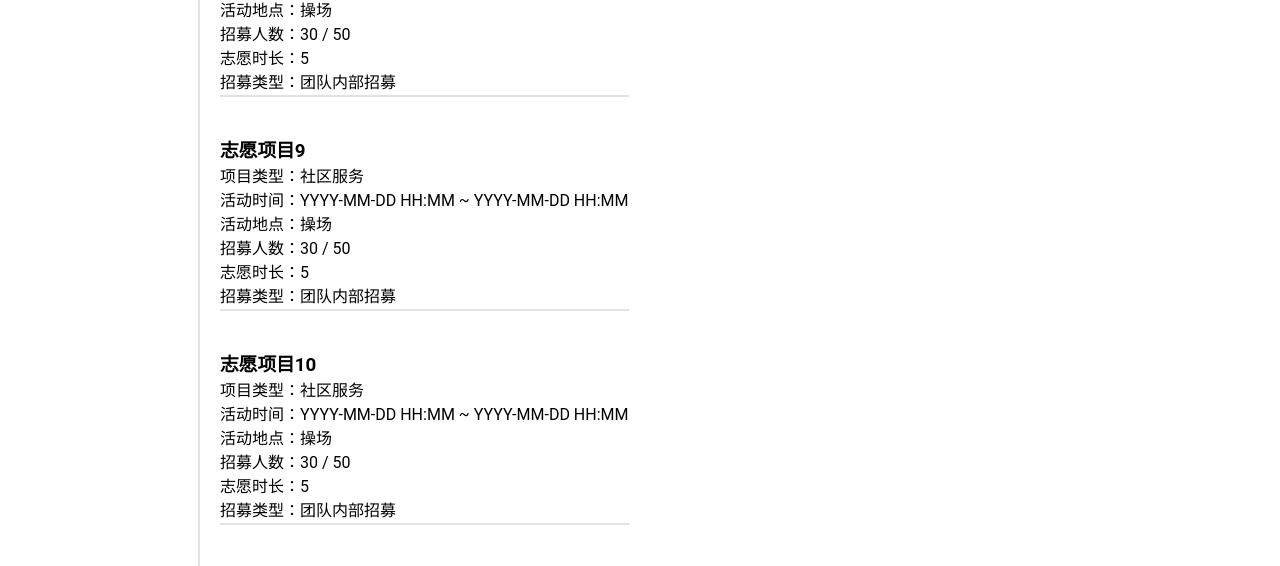
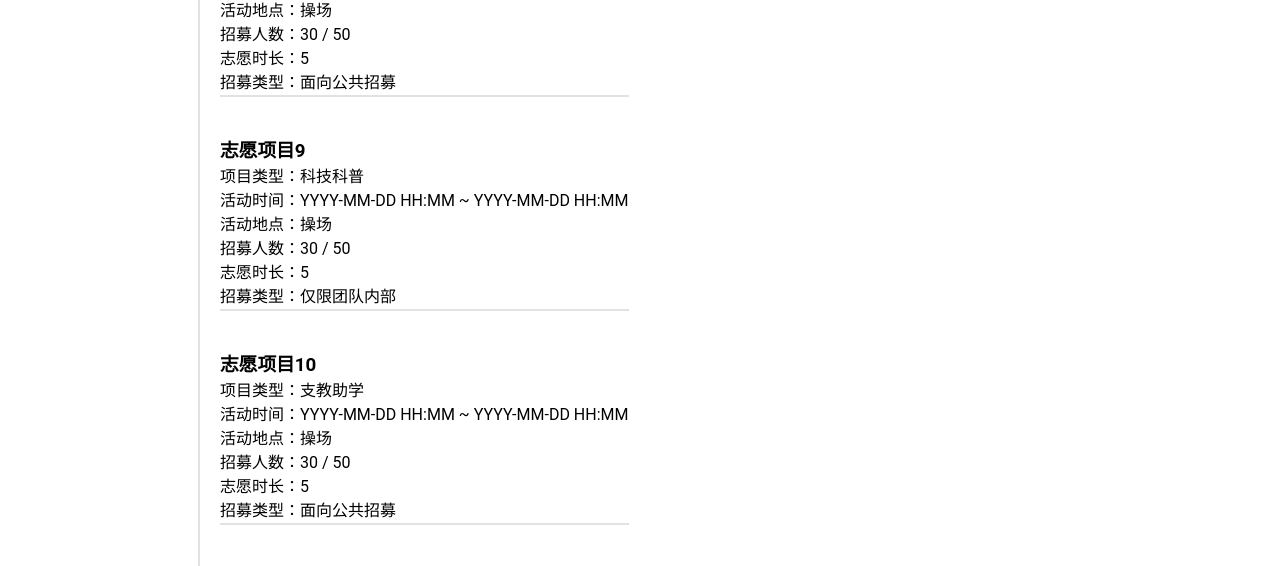
Before and after one commit to Hao7un/DataBase-BUAA-2023, a Vue app in the folder frontend/: page /recruitment/my in a window 1280 px wide. Shown: the part 213-779 px from the top of the page. Built offline with nearby package versions, Linux system fonts and the light colour scheme.

Commit message:
update recruitmentType

```diff
--- a/frontend/src/views/JoinRecruitmentPage.vue
+++ b/frontend/src/views/JoinRecruitmentPage.vue
@@ -53,14 +53,14 @@
                             <tr v-for="item in displayedList" @click="openDialog(item.id)">
                                 <td style="text-align:center">
                                     <div :class="item.isAttend ? 'green-status' : 'grey-status'"
-                                        style="width: 75px; height: 25px; margin-left: 37px;">{{ item.projectType }}</div>
+                                        style="width: 75px; height: 25px; margin-left: 37px;">{{ showProjectType(item.projectType) }}</div>
                                 </td>
                                 <td style="text-align:center">{{ item.projectName }}</td>
                                 <td style="text-align:center">{{ item.launchTime }}-{{ item.dueTime }}</td>
                                 <td style="text-align:center">{{ item.startTime }}-{{ item.endTime }}</td>
                                 <td style="text-align:center">
                                     <div :class="item.type === '公共' ? 'blue-type' : 'orange-type'"
-                                        style="width: 120px; height: 25px; margin-left: 15px;">{{ item.type }}</div>
+                                        style="width: 120px; height: 25px; margin-left: 15px;">{{ showRecruitmentType(item.type) }}</div>
                                 </td>
                                 <td style="text-align:center">{{ item.location }}</td>
                                 <td style="text-align:center">{{ item.volunteerHour }} 小时</td>
@@ -118,7 +118,7 @@ export default {
             type: "",
             hours: null,
             recruitmentList: [
-                { id: "00001", launchTime: "YYYY-MM-DD HH:MM", dueTime: "YYYY-MM-DD HH:MM", startTime: "YYYY-MM-DD HH:MM", endTime: "YYYY-MM-DD HH:MM", location: "操场", volunteerHour: "5", isAttend: true, type: "公共", maxNumber: "50", currentNumber: "30", projectId: "00001", projectName: "志愿项目1", projectType: "社区服务" },
+                { id: "00001", launchTime: "YYYY-MM-DD HH:MM", dueTime: "YYYY-MM-DD HH:MM", startTime: "YYYY-MM-DD HH:MM", endTime: "YYYY-MM-DD HH:MM", location: "操场", volunteerHour: "5", isAttend: true, type: "1", maxNumber: "50", currentNumber: "30", projectId: "00001", projectName: "志愿项目1", projectType: "1" },
             ],
             dialogVisible: false,
             attendId: "00001"
@@ -174,6 +174,30 @@ export default {
             this.$router.push({
                 path: '/recruitment/my'
             })
+        },
+        showRecruitmentType(type) {
+            switch (type) {
+                case '1':
+                    return '面向公共招募';
+                case '2':
+                    return '仅限团队内部';
+            }
+        },
+        showProjectType(type) {
+            switch (type) {
+                case '1':
+                    return '社区服务';
+                case '2':
+                    return '科技科普';
+                case '3':
+                    return '支教助学';
+                case '4':
+                    return '体育赛事';
+                case '5':
+                    return '大型演出';
+                case '6':
+                    return '其它';
+            }
         },
         openDialog(id) {
             this.dialogVisible = true;
--- a/frontend/src/views/MyRecruitmentPage.vue
+++ b/frontend/src/views/MyRecruitmentPage.vue
@@ -16,12 +16,12 @@
                 <div class="recruitment-container">
                     <div>
                         <h3>{{ item.projectName }}</h3>
-                        <p>项目类型：{{ item.projectType }}</p>
+                        <p>项目类型：{{ showProjectType(item.projectType) }}</p>
                         <p>活动时间：{{ item.startTime }} ~ {{ item.endTime }}</p>
                         <p>活动地点：{{ item.location }}</p>
                         <p>招募人数：{{ item.participantNumber }} / {{ item.maxNumber }}</p>
                         <p>志愿时长：{{ item.volunteerHour }}</p>
-                        <p>招募类型：{{ item.type }}</p>
+                        <p>招募类型：{{ showRecruitmentType(item.type) }}</p>
                     </div>
                 </div>
             </div>
@@ -32,12 +32,12 @@
                 <div class="recruitment-container">
                     <div>
                         <h3>{{ item.projectName }}</h3>
-                        <p>项目类型：{{ item.projectType }}</p>
+                        <p>项目类型：{{ showProjectType(item.projectType) }}</p>
                         <p>活动时间：{{ item.startTime }} ~ {{ item.endTime }}</p>
                         <p>活动地点：{{ item.location }}</p>
                         <p>招募人数：{{ item.participantNumber }} / {{ item.maxNumber }}</p>
                         <p>志愿时长：{{ item.volunteerHour }}</p>
-                        <p>招募类型：{{ item.type }}</p>
+                        <p>招募类型：{{ showRecruitmentType(item.type) }}</p>
                     </div>
                 </div>
             </div>
@@ -63,19 +63,19 @@ export default {
     data() {
         return {
             futureRecruitmentList: [
-                { id: "00008", startTime: "YYYY-MM-DD HH:MM", endTime: "YYYY-MM-DD HH:MM", location: "操场", volunteerHour: "5", type: "团队内部招募", maxNumber: "50", participantNumber: "30", projectId: "00001", projectName: "志愿项目8", projectType: "社区服务" },
-                { id: "00009", startTime: "YYYY-MM-DD HH:MM", endTime: "YYYY-MM-DD HH:MM", location: "操场", volunteerHour: "5", type: "团队内部招募", maxNumber: "50", participantNumber: "30", projectId: "00002", projectName: "志愿项目9", projectType: "社区服务" },
-                { id: "00010", startTime: "YYYY-MM-DD HH:MM", endTime: "YYYY-MM-DD HH:MM", location: "操场", volunteerHour: "5", type: "团队内部招募", maxNumber: "50", participantNumber: "30", projectId: "00003", projectName: "志愿项目10", projectType: "社区服务" },
-                { id: "00011", startTime: "YYYY-MM-DD HH:MM", endTime: "YYYY-MM-DD HH:MM", location: "操场", volunteerHour: "5", type: "团队内部招募", maxNumber: "50", participantNumber: "30", projectId: "00004", projectName: "志愿项目11", projectType: "社区服务" },
+                { id: "00008", startTime: "YYYY-MM-DD HH:MM", endTime: "YYYY-MM-DD HH:MM", location: "操场", volunteerHour: "5", type: "1", maxNumber: "50", participantNumber: "30", projectId: "00001", projectName: "志愿项目8", projectType: "1" },
+                { id: "00009", startTime: "YYYY-MM-DD HH:MM", endTime: "YYYY-MM-DD HH:MM", location: "操场", volunteerHour: "5", type: "2", maxNumber: "50", participantNumber: "30", projectId: "00002", projectName: "志愿项目9", projectType: "2" },
+                { id: "00010", startTime: "YYYY-MM-DD HH:MM", endTime: "YYYY-MM-DD HH:MM", location: "操场", volunteerHour: "5", type: "1", maxNumber: "50", participantNumber: "30", projectId: "00003", projectName: "志愿项目10", projectType: "3" },
+                { id: "00011", startTime: "YYYY-MM-DD HH:MM", endTime: "YYYY-MM-DD HH:MM", location: "操场", volunteerHour: "5", type: "1", maxNumber: "50", participantNumber: "30", projectId: "00004", projectName: "志愿项目11", projectType: "4" },
             ],
             pastRecruitmentList: [
-                { id: "00001", startTime: "YYYY-MM-DD HH:MM", endTime: "YYYY-MM-DD HH:MM", location: "操场", volunteerHour: "5", type: "团队内部招募", maxNumber: "50", participantNumber: "30", projectId: "00001", projectName: "志愿项目1", projectType: "社区服务" },
-                { id: "00002", startTime: "YYYY-MM-DD HH:MM", endTime: "YYYY-MM-DD HH:MM", location: "操场", volunteerHour: "5", type: "团队内部招募", maxNumber: "50", participantNumber: "30", projectId: "00002", projectName: "志愿项目2", projectType: "社区服务" },
-                { id: "00003", startTime: "YYYY-MM-DD HH:MM", endTime: "YYYY-MM-DD HH:MM", location: "操场", volunteerHour: "5", type: "团队内部招募", maxNumber: "50", participantNumber: "30", projectId: "00003", projectName: "志愿项目3", projectType: "社区服务" },
-                { id: "00004", startTime: "YYYY-MM-DD HH:MM", endTime: "YYYY-MM-DD HH:MM", location: "操场", volunteerHour: "5", type: "团队内部招募", maxNumber: "50", participantNumber: "30", projectId: "00004", projectName: "志愿项目4", projectType: "社区服务" },
-                { id: "00005", startTime: "YYYY-MM-DD HH:MM", endTime: "YYYY-MM-DD HH:MM", location: "操场", volunteerHour: "5", type: "团队内部招募", maxNumber: "50", participantNumber: "30", projectId: "00005", projectName: "志愿项目5", projectType: "社区服务" },
-                { id: "00006", startTime: "YYYY-MM-DD HH:MM", endTime: "YYYY-MM-DD HH:MM", location: "操场", volunteerHour: "5", type: "团队内部招募", maxNumber: "50", participantNumber: "30", projectId: "00006", projectName: "志愿项目6", projectType: "社区服务" },
-                { id: "00007", startTime: "YYYY-MM-DD HH:MM", endTime: "YYYY-MM-DD HH:MM", location: "操场", volunteerHour: "5", type: "团队内部招募", maxNumber: "50", participantNumber: "30", projectId: "00007", projectName: "志愿项目7", projectType: "社区服务" },
+                { id: "00001", startTime: "YYYY-MM-DD HH:MM", endTime: "YYYY-MM-DD HH:MM", location: "操场", volunteerHour: "5", type: "2", maxNumber: "50", participantNumber: "30", projectId: "00001", projectName: "志愿项目1", projectType: "5" },
+                { id: "00002", startTime: "YYYY-MM-DD HH:MM", endTime: "YYYY-MM-DD HH:MM", location: "操场", volunteerHour: "5", type: "1", maxNumber: "50", participantNumber: "30", projectId: "00002", projectName: "志愿项目2", projectType: "6" },
+                { id: "00003", startTime: "YYYY-MM-DD HH:MM", endTime: "YYYY-MM-DD HH:MM", location: "操场", volunteerHour: "5", type: "2", maxNumber: "50", participantNumber: "30", projectId: "00003", projectName: "志愿项目3", projectType: "1" },
+                { id: "00004", startTime: "YYYY-MM-DD HH:MM", endTime: "YYYY-MM-DD HH:MM", location: "操场", volunteerHour: "5", type: "1", maxNumber: "50", participantNumber: "30", projectId: "00004", projectName: "志愿项目4", projectType: "2" },
+                { id: "00005", startTime: "YYYY-MM-DD HH:MM", endTime: "YYYY-MM-DD HH:MM", location: "操场", volunteerHour: "5", type: "2", maxNumber: "50", participantNumber: "30", projectId: "00005", projectName: "志愿项目5", projectType: "3" },
+                { id: "00006", startTime: "YYYY-MM-DD HH:MM", endTime: "YYYY-MM-DD HH:MM", location: "操场", volunteerHour: "5", type: "2", maxNumber: "50", participantNumber: "30", projectId: "00006", projectName: "志愿项目6", projectType: "5" },
+                { id: "00007", startTime: "YYYY-MM-DD HH:MM", endTime: "YYYY-MM-DD HH:MM", location: "操场", volunteerHour: "5", type: "2", maxNumber: "50", participantNumber: "30", projectId: "00007", projectName: "志愿项目7", projectType: "4" },
             ],
         };
     },
@@ -89,7 +89,31 @@ export default {
             this.$router.push({
                 path: '/recruitment/my'
             });
-        }
+        },
+        showRecruitmentType(type) {
+            switch (type) {
+                case '1':
+                    return '面向公共招募';
+                case '2':
+                    return '仅限团队内部';
+            }
+        },
+        showProjectType(type) {
+            switch (type) {
+                case '1':
+                    return '社区服务';
+                case '2':
+                    return '科技科普';
+                case '3':
+                    return '支教助学';
+                case '4':
+                    return '体育赛事';
+                case '5':
+                    return '大型演出';
+                case '6':
+                    return '其它';
+            }
+        },
     },
     computed: {
         userId() {
--- a/frontend/src/views/ProjectInfoPage.vue
+++ b/frontend/src/views/ProjectInfoPage.vue
@@ -24,7 +24,7 @@
                                         {{ teamName }}</strong>
                                 </el-button></p>
                             <el-divider border-style="solid" direction="vertical" />
-                            <p>项目类别：{{ projectType }}</p>
+                            <p>项目类别：{{ showProjectType(projectType) }}</p>
                         </div>
                         <p style="font-size: 18px; font-style: italic;">{{ recruitmentStatus(latestTime) }}</p>
                     </div>
@@ -99,7 +99,7 @@ export default {
             projectId: '00001',
             isCollect: false,
             projectName: '气象防灾减灾宣讲',
-            projectType: '社区服务',
+            projectType: '1',
             projectIntro: '团队致力于发挥气象行业特色，常态化开展气象防灾减灾科普进社区、进校园公益项目，创办了独具特色的“气象科普”品牌。2022年，结合文明实践“一圈一带一群”建设，与徐汇区多个社区形成合作机制，定期为徐家汇商圈和社区居民开展科普讲座，惠及学生和市民千余人次，申报的“气象防灾减灾宣讲”入选为上海市文明实践百项重点项目。',
             latestTime: '2023-11-01',
             projectLeader: '张昊翔',
@@ -134,6 +134,22 @@ export default {
                 const latest = new Date(latestTime);
                 if (now < latest) return '招募中';
                 else return '最近招募：' + latestTime;
+            }
+        },
+        showProjectType(type) {
+            switch (type) {
+                case '1':
+                    return '社区服务';
+                case '2':
+                    return '科技科普';
+                case '3':
+                    return '支教助学';
+                case '4':
+                    return '体育赛事';
+                case '5':
+                    return '大型演出';
+                case '6':
+                    return '其它';
             }
         },
         collectProject() {
```
Also changed, not shown: frontend/src/views/TeamManagePage.vue (+9 -8 lines), 1 other file (tests, documents, lock files or other folders).
